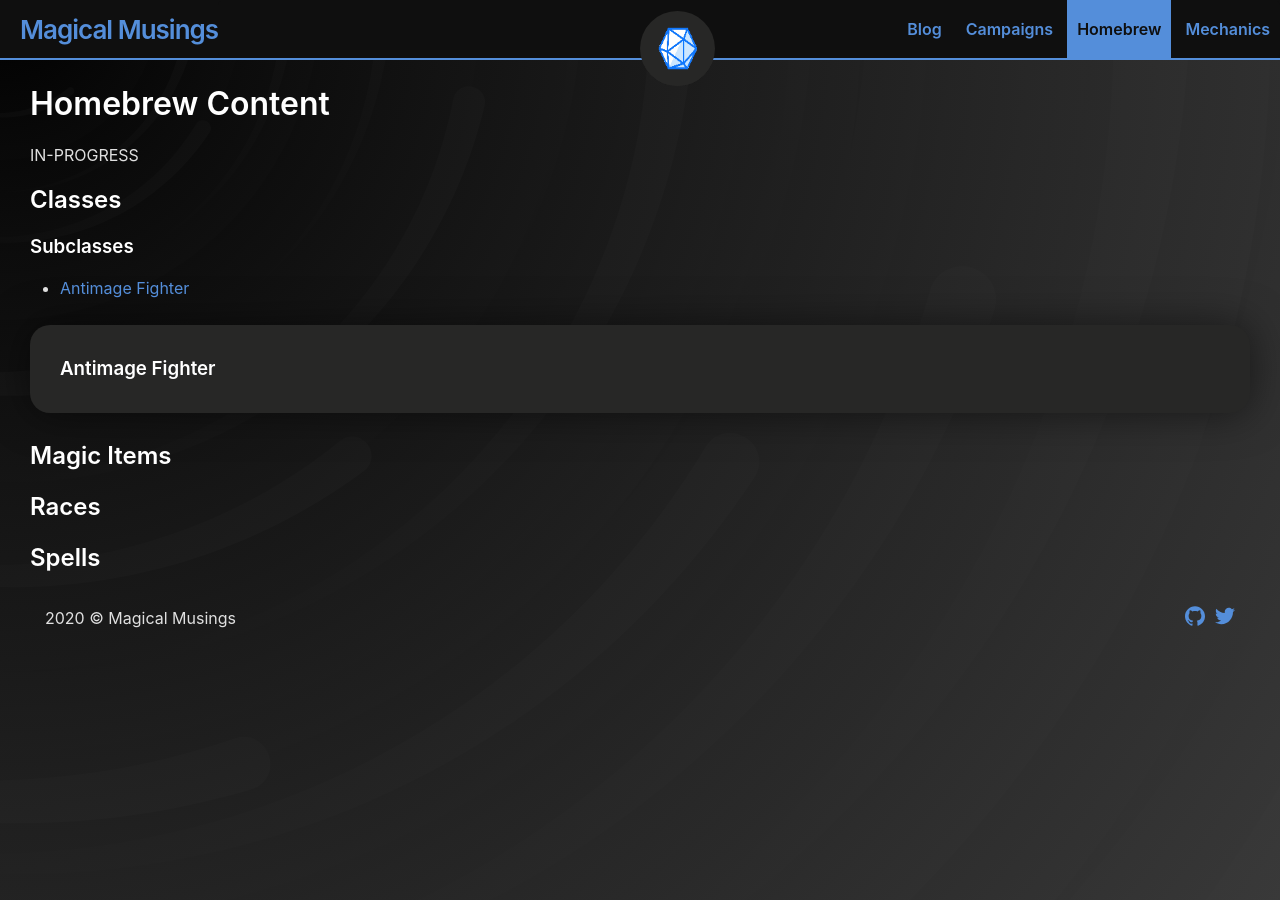
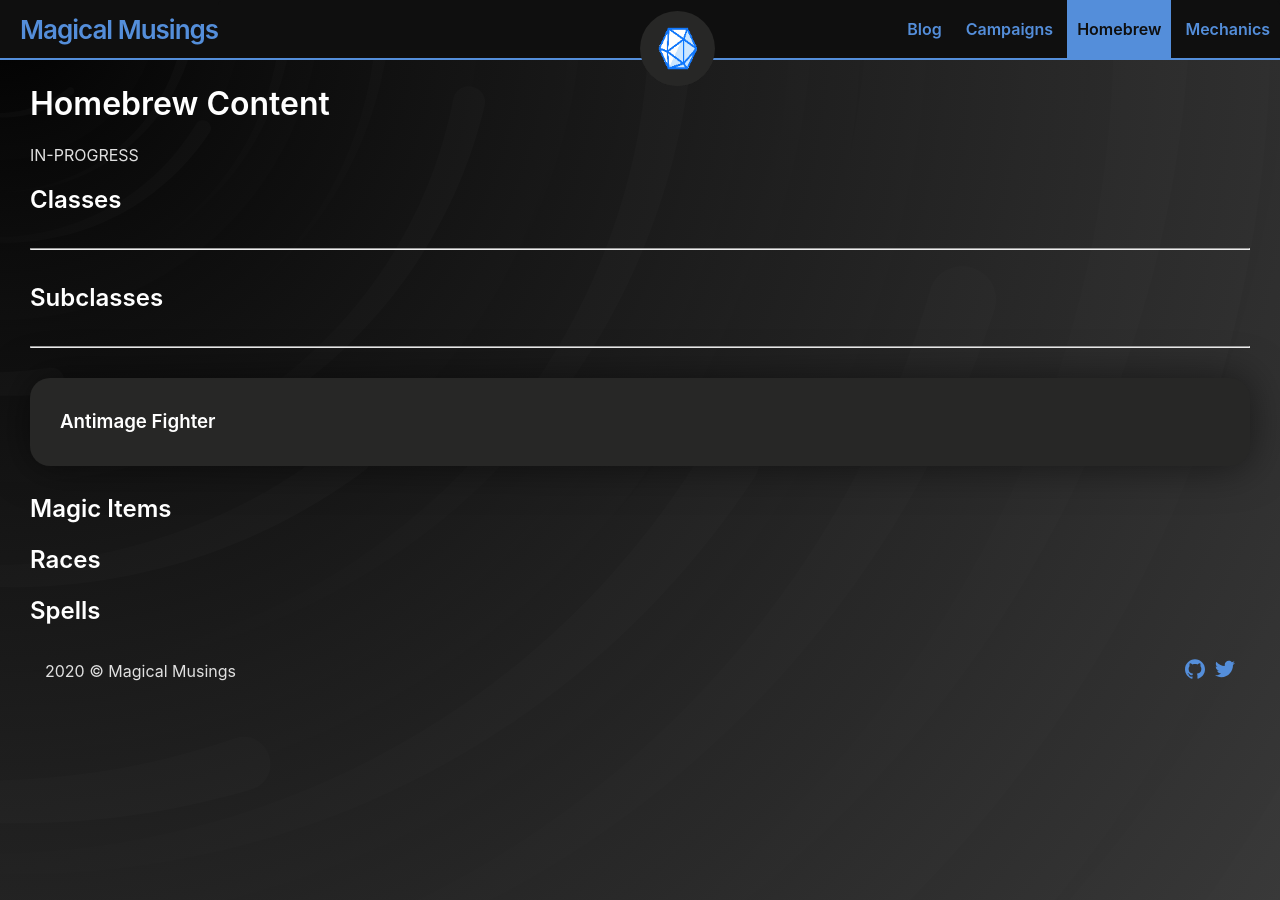
Before and after one commit to andersthemagi/magicalmusings.github.io, a Jekyll site: the page built from homebrew.md, in a window 1280 px wide. Built offline with Jekyll 4.4.1, drawn with Linux system fonts in a browser that asks for light colours.

Commit message:
Update homebrew.html

```diff
--- a/_layouts/homebrew.html
+++ b/_layouts/homebrew.html
@@ -11,31 +11,19 @@ layout: default
     {{ content }}
 
     <h2>Classes</h2>
+    <hr>
 
-
-
+    <!-- Subclass Section Generation -->
     {%- assign posts = site.categories["Subclasses"] | sort: 'title' -%}
-
     {%- if posts.size > 0 -%}
 
-        <h3>Subclasses</h3>
+        <h2>Subclasses</h2>
+        <hr>
 
-        <div>
-            <ul>
-                {%- for post in posts -%}
-                    <li><a href="post-link" href="{{ post.url | relative_url }}">
-                    {{ post.title | escape }}</a></li>
-                {%- endfor -%}
-            </ul>
-        </div>
-
-    {%- endif -%}
-
-
-    {%- if posts.size > 0 -%}
         {%- if page.list_title -%}
             <h2 class="post-list-heading">{{ page.list_title }}</h2>
         {%- endif -%}
+
         <div class="box home-box">
             <div class="post-list">
             {%- for post in posts -%}
@@ -43,8 +31,9 @@ layout: default
                 <h3>{{ post.title | escape }}</h3>
             </a>
             {%- endfor -%}
-      </div>
-    </div>
+            </div>
+        </div>
+
     {%- endif -%}
 
     <h2>Magic Items</h2>
```
